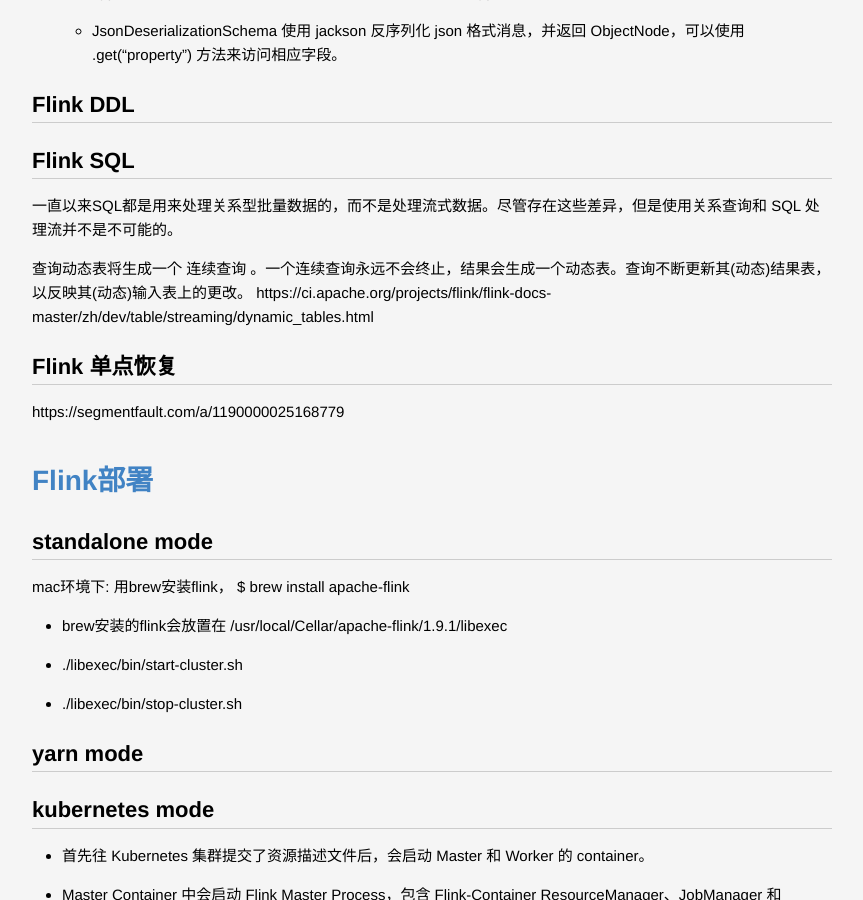
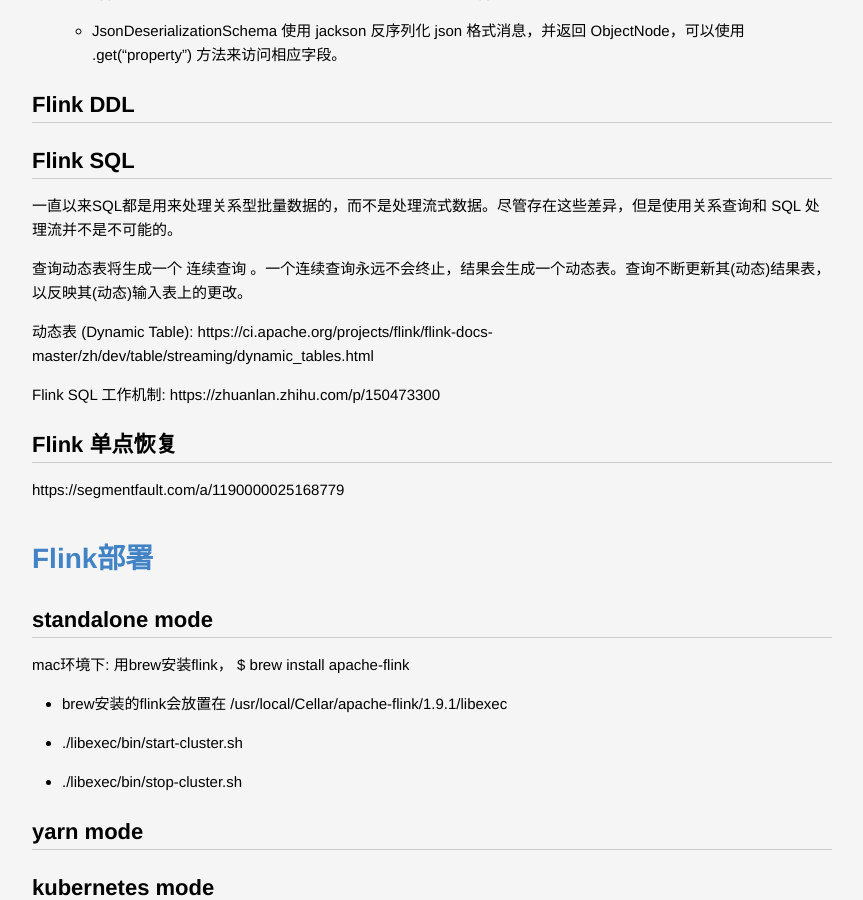
Before and after one commit to lucky521/blog, a Jekyll site: the page built from _posts/framework/2020-03-05-flink.markdown, in a window 1280 px wide and 900 px high, scrolled down 6222 px. Shown: the whole window, without its empty margins (208-1071 px from the left). Built offline with Jekyll 4.4.1, drawn with Linux system fonts in a browser that asks for light colours.

Commit message:
Update 2020-03-05-flink.markdown

```diff
--- a/_posts/framework/2020-03-05-flink.markdown
+++ b/_posts/framework/2020-03-05-flink.markdown
@@ -245,7 +245,10 @@
 一直以来SQL都是用来处理关系型批量数据的，而不是处理流式数据。尽管存在这些差异，但是使用关系查询和 SQL 处理流并不是不可能的。
 
 查询动态表将生成一个 连续查询 。一个连续查询永远不会终止，结果会生成一个动态表。查询不断更新其(动态)结果表，以反映其(动态)输入表上的更改。
-https://ci.apache.org/projects/flink/flink-docs-master/zh/dev/table/streaming/dynamic_tables.html
+
+动态表 (Dynamic Table): https://ci.apache.org/projects/flink/flink-docs-master/zh/dev/table/streaming/dynamic_tables.html
+
+Flink SQL 工作机制: https://zhuanlan.zhihu.com/p/150473300
 
 
 ## Flink 单点恢复
```
